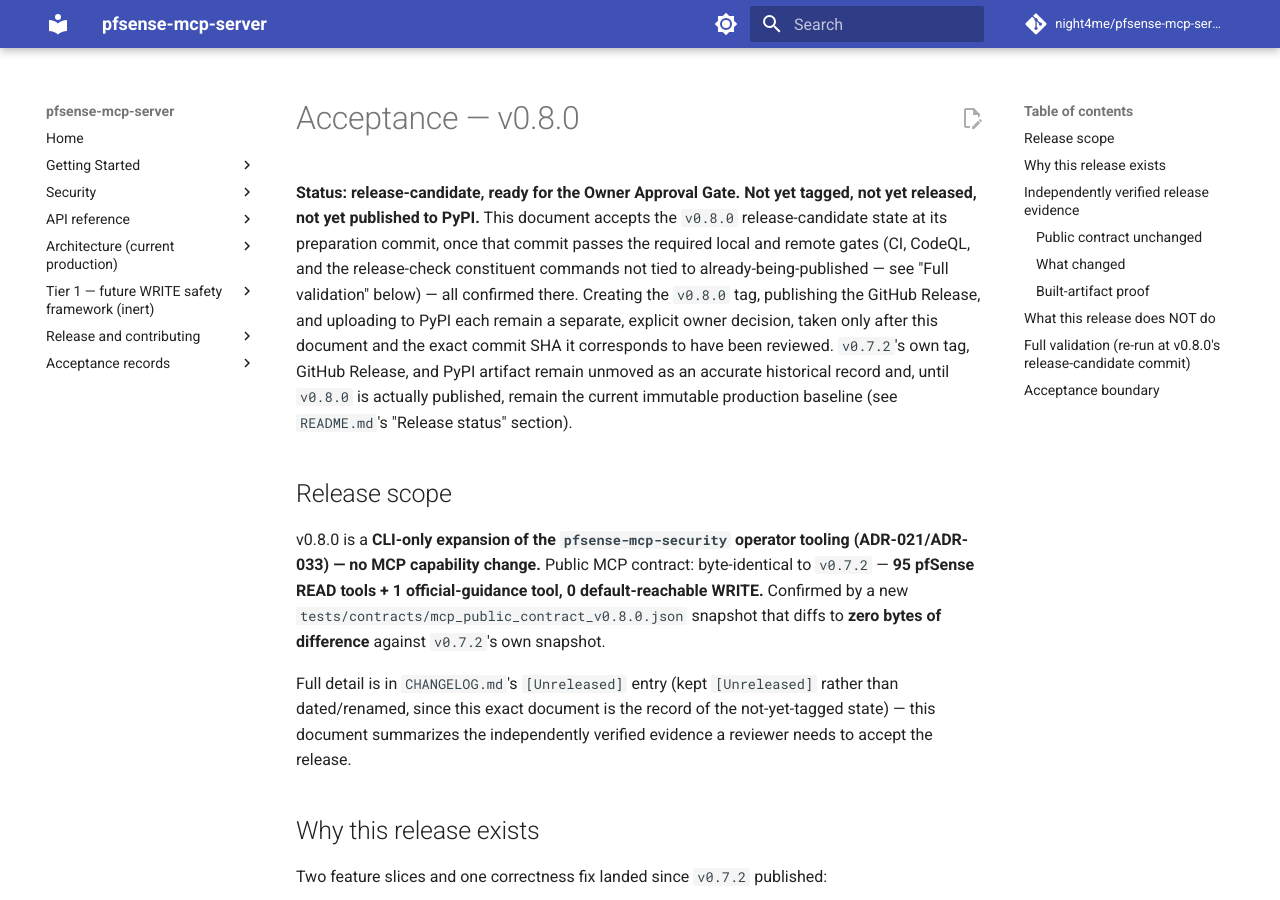
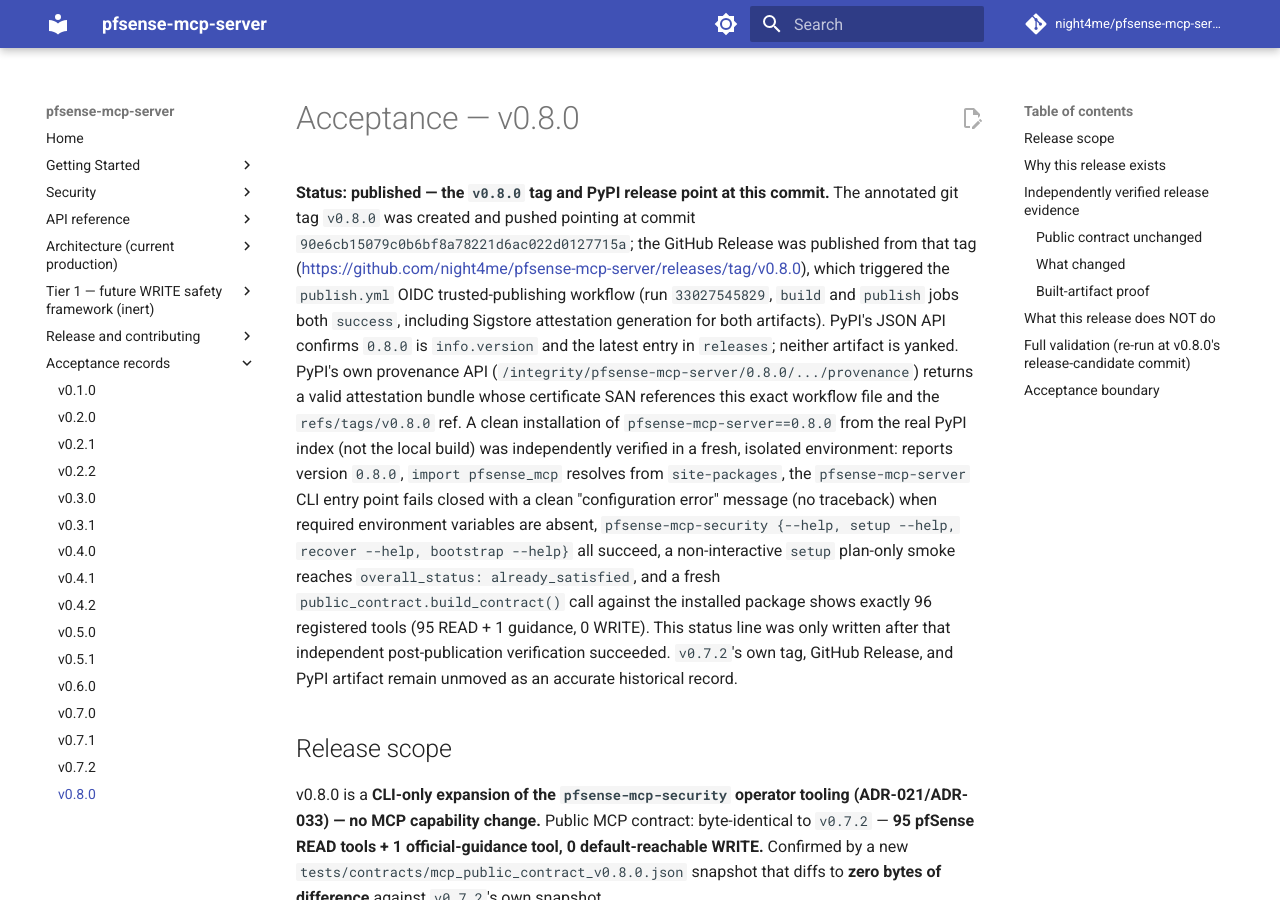
Before and after one commit to night4me/pfsense-mcp-server, an MkDocs documentation site: the page built from docs/ACCEPTANCE_v0.8.0.md, in a window 1280 px wide and 900 px high. Built offline with MkDocs 1.6.1 and Material for MkDocs 9.7.7, drawn with Linux system fonts in a browser that asks for light colours; comment, search, counter and statistics services are not loaded; some of the changed text lies outside the part shown.

Commit message:
docs: record v0.8.0 published state
v0.8.0 was tagged (90e6cb15079c0b6bf8a78221d6ac022d0127715a), the
GitHub Release was published, and the trusted-publishing workflow
(run 33027545829) uploaded both artifacts to PyPI with Sigstore
attestations -- independently reconfirmed via PyPI's JSON API and
provenance API, plus a clean-room install of pfsense-mcp-server==0.8.0
from the real index (version, both console entry points, and a fresh
public-contract derivation -- 95 READ + 1 guidance + 0 WRITE -- all
verified against the installed package, not the local build).

Mirrors the v0.7.2/d30ec33 precedent: docs/ACCEPTANCE_v0.8.0.md's
status line moves from "release-candidate" to "published" with the
real evidence above; CHANGELOG.md's [Unreleased] entry gets the dated
[0.8.0] heading (a fresh empty [Unreleased] is added above it);
README's Release status section names v0.8.0 the new immutable
production baseline; mkdocs.yml's nav gains the v0.8.0 acceptance-doc
entry. release_state_check.py's phase-aware model (fixed in the prior
commit) now independently confirms phase=published with every check
true, from the same one objective signal (the v0.8.0 tag now reachable
from HEAD) -- not from any of these documents' own prose.

make validate: PASSED (20/20), 4653 passed, 0 failed, 42 skipped.

Co-Authored-By: Claude Sonnet 5 <noreply@anthropic.com>
Claude-Session: https://claude.ai/code/session_01FctdZTKqbZoKYt8YY5TmzW

```diff
--- a/docs/ACCEPTANCE_v0.8.0.md
+++ b/docs/ACCEPTANCE_v0.8.0.md
@@ -1,18 +1,32 @@
 # Acceptance — v0.8.0
 
-**Status: release-candidate, ready for the Owner Approval Gate. Not yet
-tagged, not yet released, not yet published to PyPI.** This document
-accepts the `v0.8.0` release-candidate state at its preparation commit,
-once that commit passes the required local and remote gates (CI,
-CodeQL, and the release-check constituent commands not tied to
-already-being-published — see "Full validation" below) — all confirmed
-there. Creating the `v0.8.0` tag, publishing the GitHub Release, and
-uploading to PyPI each remain a separate, explicit owner decision, taken
-only after this document and the exact commit SHA it corresponds to
-have been reviewed. `v0.7.2`'s own tag, GitHub Release, and PyPI
-artifact remain unmoved as an accurate historical record and, until
-`v0.8.0` is actually published, remain the current immutable production
-baseline (see `README.md`'s "Release status" section).
+**Status: published — the `v0.8.0` tag and PyPI release point at this
+commit.** The annotated git tag `v0.8.0` was created and pushed pointing
+at commit `90e6cb15079c0b6bf8a78221d6ac022d0127715a`; the GitHub Release
+was published from that tag
+(<https://github.com/night4me/pfsense-mcp-server/releases/tag/v0.8.0>),
+which triggered the `publish.yml` OIDC trusted-publishing workflow (run
+`33027545829`, `build` and `publish` jobs both `success`, including
+Sigstore attestation generation for both artifacts). PyPI's JSON API
+confirms `0.8.0` is `info.version` and the latest entry in `releases`;
+neither artifact is yanked. PyPI's own provenance API
+(`/integrity/pfsense-mcp-server/0.8.0/.../provenance`) returns a valid
+attestation bundle whose certificate SAN references this exact
+workflow file and the `refs/tags/v0.8.0` ref. A clean installation of
+`pfsense-mcp-server==0.8.0` from the real PyPI index (not the local
+build) was independently verified in a fresh, isolated environment:
+reports version `0.8.0`, `import pfsense_mcp` resolves from
+`site-packages`, the `pfsense-mcp-server` CLI entry point fails closed
+with a clean "configuration error" message (no traceback) when required
+environment variables are absent, `pfsense-mcp-security
+{--help, setup --help, recover --help, bootstrap --help}` all succeed, a
+non-interactive `setup` plan-only smoke reaches
+`overall_status: already_satisfied`, and a fresh
+`public_contract.build_contract()` call against the installed package
+shows exactly 96 registered tools (95 READ + 1 guidance, 0 WRITE). This
+status line was only written after that independent post-publication
+verification succeeded. `v0.7.2`'s own tag, GitHub Release, and PyPI
+artifact remain unmoved as an accurate historical record.
 
 ## Release scope
 
@@ -123,6 +137,24 @@ verification commands, output, and hashes.
 
 ## Full validation (re-run at v0.8.0's release-candidate commit)
 
+**Update (2026-08-27, published):** `scripts/release_state_check.py`
+was made phase-aware (candidate vs. published) in a narrow follow-up
+commit before tagging — `determine_release_phase()` derives the phase
+from one objective, offline git fact (a `v{version}` tag reachable from
+`HEAD`) rather than any document's own status text, so a stale claim
+can never silently downgrade a real publication. At the actual tagged
+commit, `90e6cb15079c0b6bf8a78221d6ac022d0127715a`, every check below
+passed with **zero failures**: `make quick` and `make validate` both
+PASSED with `4653 passed, 0 failed, 42 skipped`; `make release-check`
+(the full monolithic chain) PASSED for the first time in this release
+cycle, including `release_state_check: OK (v0.8.0, phase=candidate,
+clean tree)` at that pre-tag commit. This is the commit the `v0.8.0`
+tag actually points at. The paragraph below is preserved as the
+historical record of validation performed *before* that gate fix
+landed, at an earlier, superseded candidate commit
+(`261c1a2399c293eaf6ce8c3b63f758f1ea3776e3`) — not rewritten, per this
+project's own "historical evidence stays as written" convention.
+
 - `pytest` (full suite, `pytest-xdist`, normal deps): 4636 passed, **1
   known/expected failure**, 42 skipped. The one failure
   (`tests/test_release_state_check.py::test_current_release_state_documentation_is_consistent`)
@@ -160,9 +192,12 @@ verification commands, output, and hashes.
 
 ## Acceptance boundary
 
-This document accepts the v0.8.0 **release-candidate** state at its
-preparation commit. It does **not** authorize a tag, push of a tag,
-GitHub Release, TestPyPI/PyPI upload, or any further action. Each of
-those remains a separate, explicit owner decision, taken only after
-this document and the exact commit SHA it corresponds to have been
-reviewed.
+**Update (2026-08-27): publication complete.** The owner explicitly
+authorized "Publish v0.8.0 from
+90e6cb15079c0b6bf8a78221d6ac022d0127715a." Tag `v0.8.0`, the GitHub
+Release, and the PyPI upload were each performed following exactly the
+sequence this document originally described as pending, and each was
+independently re-verified after the fact (see the "Status" paragraph
+above). No version other than `v0.8.0` was published; the public MCP
+contract was not altered; no pfSense LAB or production mutation was
+performed as part of release.
--- a/mkdocs.yml
+++ b/mkdocs.yml
@@ -184,3 +184,4 @@ nav:
       - v0.7.0: ACCEPTANCE_v0.7.0.md
       - v0.7.1: ACCEPTANCE_v0.7.1.md
       - v0.7.2: ACCEPTANCE_v0.7.2.md
+      - v0.8.0: ACCEPTANCE_v0.8.0.md
```
Also changed, not shown: CHANGELOG.md (+2 -0 lines), README.md (+14 -11 lines).
